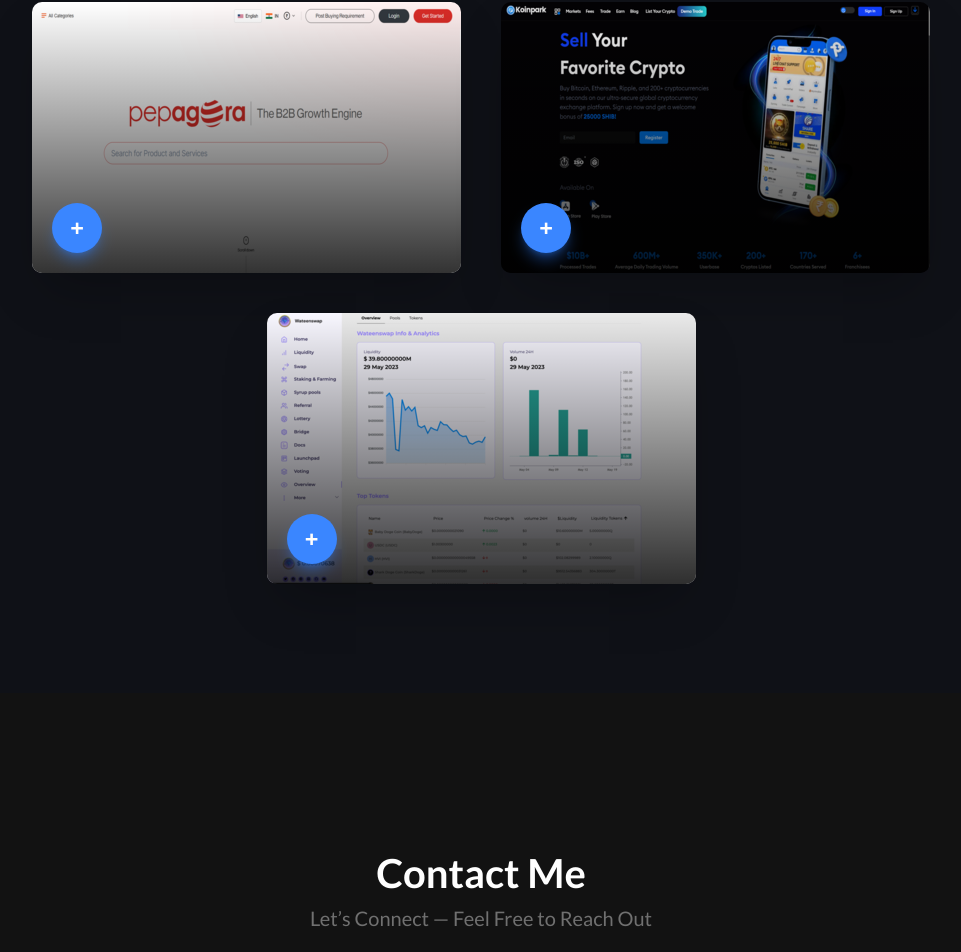
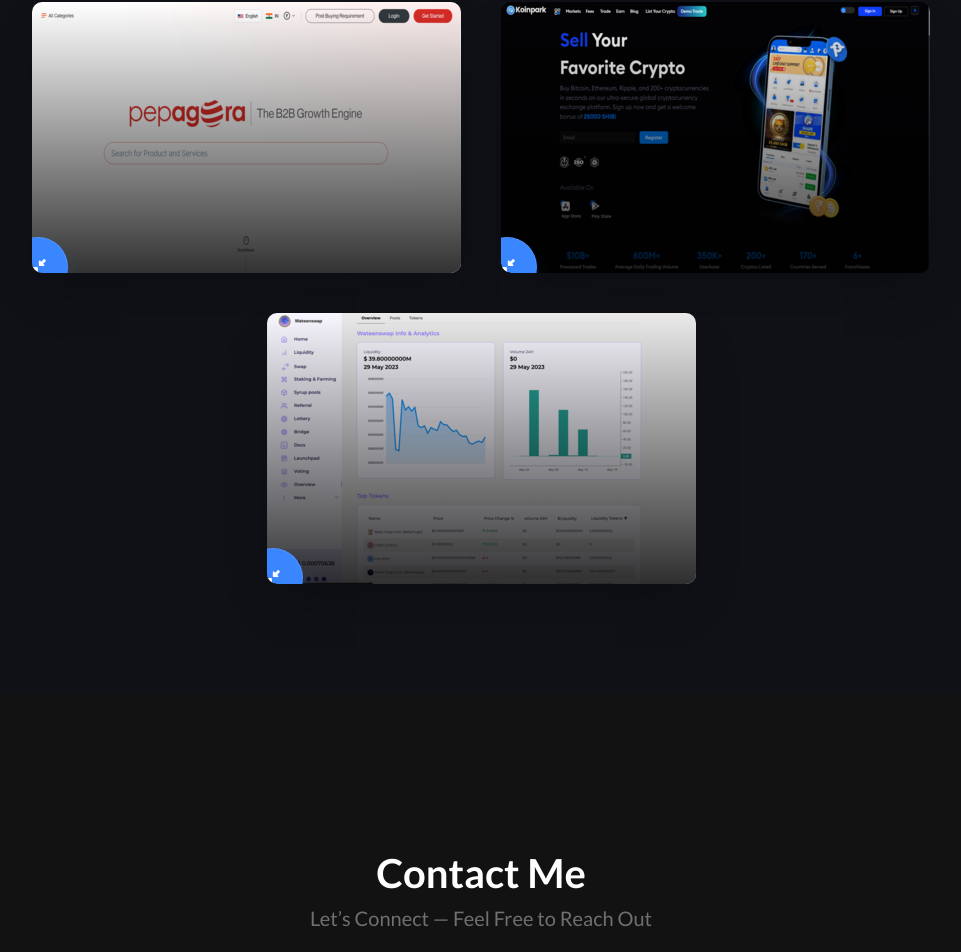
Before and after one commit to aravind-balaji-28/portfolio, a Next.js app: page / in a window 1280 px wide. Shown: the part 4071-5023 px from the top of the page, without its empty margins (159-1120 px from the left). Built offline with nearby package versions, Linux system fonts and the light colour scheme.

Commit message:
update code

```diff
--- a/app/components/Portfolio/index.tsx
+++ b/app/components/Portfolio/index.tsx
@@ -1,4 +1,6 @@
 import { useState } from "react";
+import { FontAwesomeIcon } from "@fortawesome/react-fontawesome";
+import { faDownLeftAndUpRightToCenter, faUpRightAndDownLeftFromCenter } from "@fortawesome/free-solid-svg-icons";
 
 export default function Portfolio() {
     const [activeIndex, setActiveIndex] = useState<number | null>(null);
@@ -61,20 +63,19 @@
                             </div>
 
                             <button
-                                onClick={() =>
-                                    setActiveIndex(isActive ? null : index)
-                                }
-                                className={`absolute bottom-5 left-5 w-[50px] h-[50px]
-                rounded-full flex items-center justify-center
-                text-white text-2xl font-bold
-                transition-all duration-500 z-20 shadow-lg
-                ${isActive
-                                        ? "bg-[#ff006e] rotate-45 shadow-pink-500/40"
+                                onClick={() => setActiveIndex(isActive ? null : index)}
+                                className={`absolute -bottom-6 -left-6 w-[60px] h-[60px] rounded-full flex items-center justify-center text-white text-xl transition-all duration-500 ease-[cubic-bezier(0.22,1,0.36,1)] z-30 shadow-xl backdrop-blur-md border border-white/10 ${isActive
+                                        ? "bg-[#ff006e] shadow-pink-500/40"
                                         : "bg-[#3a86ff] shadow-blue-500/40"
-                                    }
-                `}
+                                    } hover:scale-110 active:scale-95`}
                             >
-                                +
+                                <span
+                                    className={`transition-transform duration-500
+    ease-[cubic-bezier(0.22,1,0.36,1)]
+    ${isActive ? "rotate-180 scale-110" : "rotate-0 scale-100"}`}
+                                >
+                                    <FontAwesomeIcon className="rotate-180" size="xs" icon={isActive ? faUpRightAndDownLeftFromCenter : faDownLeftAndUpRightToCenter} />
+                                </span>
                             </button>
                         </div>
                     );
--- a/package.json
+++ b/package.json
@@ -14,6 +14,8 @@
     "@emailjs/browser": "^4.4.1",
     "@emotion/react": "^11.14.0",
     "@emotion/styled": "^11.14.1",
+    "@fortawesome/free-solid-svg-icons": "^7.2.0",
+    "@fortawesome/react-fontawesome": "^3.2.0",
     "@mui/icons-material": "^7.3.7",
     "@mui/material": "^7.3.7",
     "@storybook/react": "^10.1.11",
```
Also changed, not shown: 1 other file (tests, documents, lock files or other folders).
